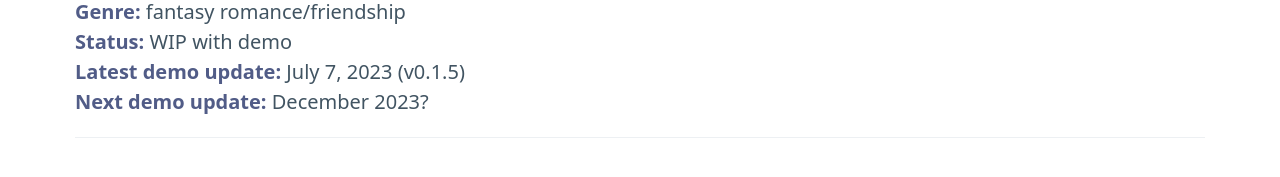
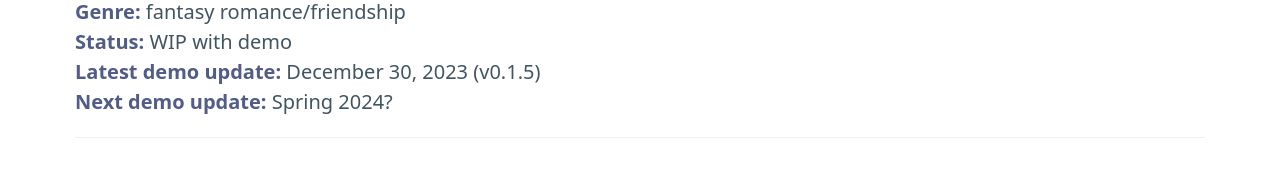
Before and after one commit to asheepinthenight/asheepinthenight.github.io, a plain HTML site: page index.html in a window 1280 px wide. Shown: the part 315-492 px from the top of the page. Drawn offline with Linux system fonts and the light colour scheme.

Commit message:
Update index.html

```diff
--- a/index.html
+++ b/index.html
@@ -45,8 +45,8 @@
 			</div>
 			<b>Genre:</b> fantasy romance/friendship<br>
 			<b>Status:</b> WIP with demo<br>
-			<b>Latest demo update:</b> July 7, 2023 (v0.1.5)<br>
-			<b>Next demo update:</b> December 2023?<br>
+			<b>Latest demo update:</b> December 30, 2023 (v0.1.5)<br>
+			<b>Next demo update:</b> Spring 2024?<br>
 		</details>
 	</main>
 </body>
```
